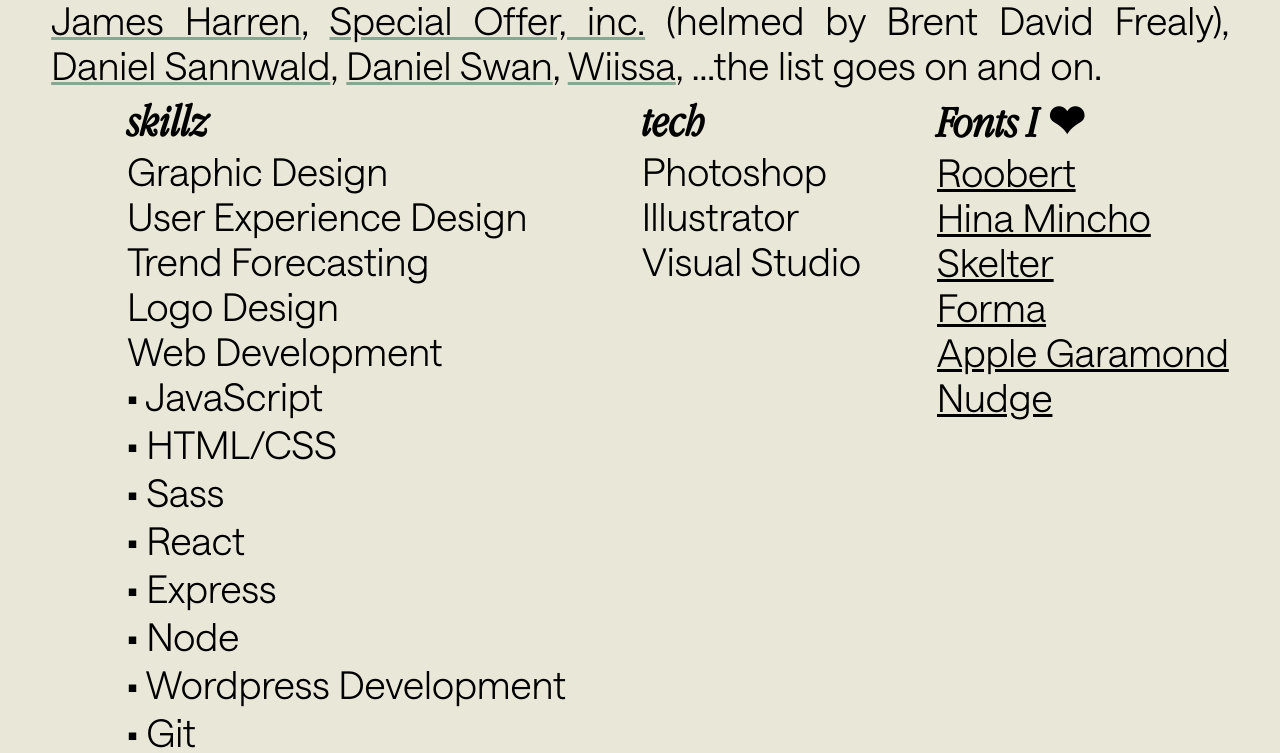
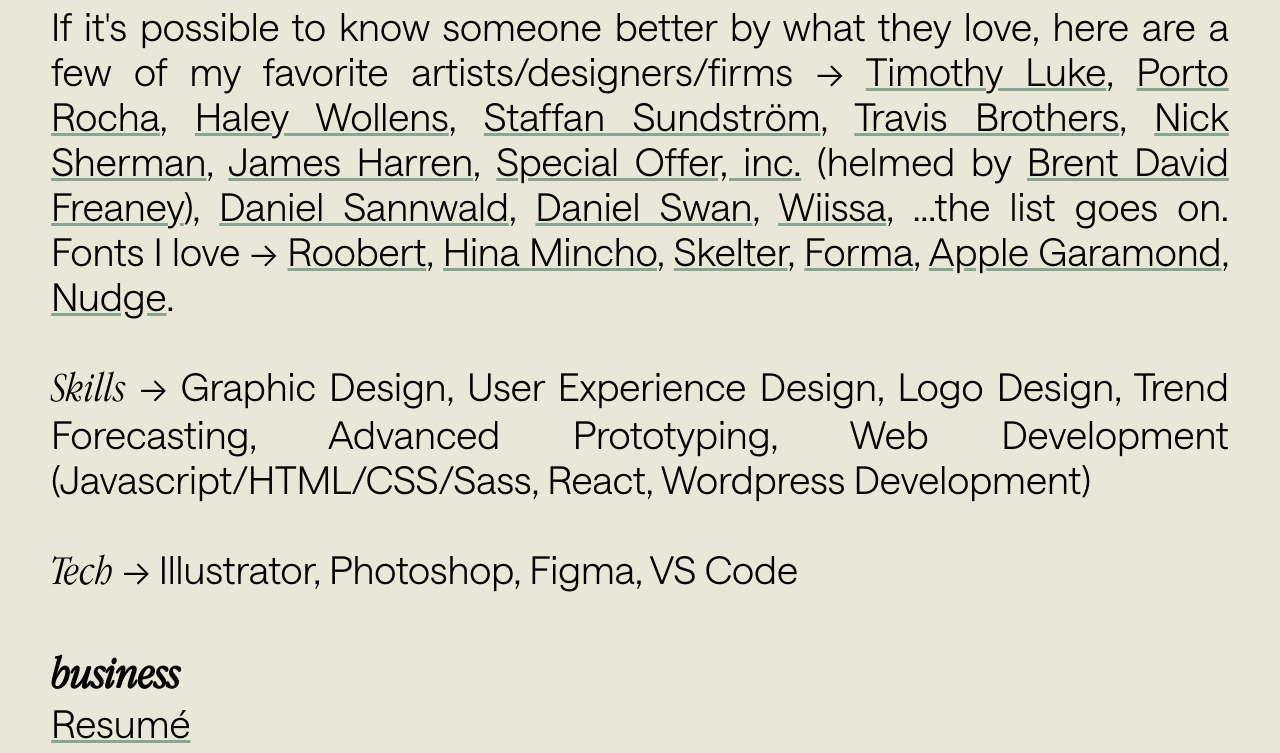
Before and after one commit to sucrete/p4bmk2, a Next.js app: page / in a window 1280 px wide. Shown: the part 7794-8547 px from the top of the page. Built offline with nearby package versions, Linux system fonts and the light colour scheme; a web font is replaced by a local one.

Commit message:
verbiage shop

```diff
--- a/pages/index.js
+++ b/pages/index.js
@@ -115,15 +115,14 @@
         <div className="descripsh descripsh--2">
           <div className="detailsContainer">
             <div>
-              <span className="_1">Hi, Barkley!</span> Thank you for looking
-              over some of my work.
-            </div>
+              <span className="_1">Hi, Barkley!</span> Thank you for viewing
+              some of my work. I{"'"}ve wanted to apply for a position with
+              Barkley when I had some work I was proud to present. A short{" "}
+              <span className="_1">About me </span>→ I{"'"}m nothing if not
+              detailed, eschew always on the hunt for affecting experiences.{" "}
               <br />
-            <br />
-            <div>
-              {" "}
-              If it{"'"}s possible to know someone by what they love, here are a
-              few of my favorite artists/designers/firms →{" "}
+              <br /> If it{"'"}s possible to know someone better by what they
+              love, here are a few of my favorite artists/designers/firms →{" "}
               <Link href="https://tmthyl.uk/" passHref>
                 <a target="_blank" rel="noopener noreferrer">
                   Timothy Luke
@@ -171,7 +170,13 @@
                   Special Offer, inc.
                 </a>
               </Link>{" "}
-              {"("}helmed by Brent David Frealy{")"},{" "}
+              {"("}helmed by{" "}
+              <Link href="https://brentdavidfreaney.com/" passHref>
+                <a target="_blank" rel="noopener noreferrer">
+                  Brent David Freaney
+                </a>
+              </Link>
+              {")"},{" "}
               <Link href="https://www.instagram.com/danielsannwald/" passHref>
                 <a target="_blank" rel="noopener noreferrer">
                   Daniel Sannwald
@@ -189,93 +194,70 @@
                   Wiissa
                 </a>
               </Link>
-              , ...the list goes on and on.
-            </div>
-            <br />
-            <div className="skillsContainer subcontainer">
-              <h3 className="bskillz">skillz</h3>
-              <ul>
-                <li>Graphic Design</li>
-                <li>User Experience Design</li>
-                <li>Trend Forecasting</li>
-                <li>Logo Design</li>
-                <li>
-                  Web Development <br />
-                  <span>⬝ JavaScript</span>
-                  <br />
-                  <span>⬝ HTML/CSS</span>
-                  <br />
-                  <span>⬝ Sass</span>
-                  <br />
-                  <span>⬝ React</span>
-                  <br />
-                  <span>⬝ Express</span>
-                  <br />
-                  <span>⬝ Node</span>
-                  <br />
-                  <span>⬝ Wordpress Development</span>
-                  <br />
-                  <span>⬝ Git</span>
-                </li>
-              </ul>
-            </div>
-            <div className="businessContainer subcontainer">
-              <div className="skillsContainer subcontainer">
-                <h3 className="bskillz">tech</h3>
-                <ul>
-                  <li>Photoshop</li>
-                  <li>Illustrator</li>
-                  <li>Visual Studio</li>
-                </ul>
-              </div>
-            </div>
-            <div className="skillsContainer subcontainer">
-              <h3 className="bskillz">Fonts I ❤</h3>
-              <ul>
-                <li
+              , ...the list goes on. Fonts I love →{" "}
+              <span
                 className="roobert font"
                 onMouseEnter={index.roobert.yay}
                 onMouseLeave={index.roobert.nay}
               >
                 Roobert
-                </li>
-                <li
+              </span>
+              ,{" "}
+              <span
                 className="america font"
                 onMouseEnter={index.hina.yay}
                 onMouseLeave={index.hina.nay}
               >
                 Hina Mincho
-                </li>
-                <li
+              </span>
+              ,{" "}
+              <span
                 className="skelter font"
                 onMouseEnter={index.skelter.yay}
                 onMouseLeave={index.skelter.nay}
               >
                 Skelter
-                </li>
-                <li
+              </span>
+              ,{" "}
+              <span
                 className="forma font"
                 onMouseEnter={index.forma.yay}
                 onMouseLeave={index.forma.nay}
               >
                 Forma
-                </li>
-                <li
+              </span>
+              ,{" "}
+              <span
                 className="forma font"
                 onMouseEnter={index.apple.yay}
                 onMouseLeave={index.apple.nay}
               >
                 Apple Garamond
-                </li>
-                <li
+              </span>
+              ,{" "}
+              <span
                 className="forma font"
                 onMouseEnter={index.nudge.yay}
                 onMouseLeave={index.nudge.nay}
               >
                 Nudge
-                </li>
-              </ul>
+              </span>
+              .
             </div>
+            <br />
+            <div>
+              <span className="_1">Skills</span> → Graphic Design, User
+              Experience Design, Logo Design, Trend Forecasting, Advanced
+              Prototyping, Web Development {"("}Javascript/HTML/CSS/Sass, React,
+              Wordpress Development{")"}
+            </div>
+            <br />
+            <div>
+              <span className="_1">Tech</span> → Illustrator, Photoshop, Figma,
+              VS Code
+            </div>
+            <br />
+
             <div className="businessContainer subcontainer">
               <h3 className="bskillz">business</h3>
               <ul>
--- a/styles/globals.css
+++ b/styles/globals.css
@@ -67,6 +67,7 @@
 
 ._1 {
   font-family: "Apple Garamond Italic";
+  font-size: 3.3vw;
 }
 
 .descripsh {
@@ -99,12 +100,6 @@
   text-decoration: underline;
 }
 
-.detailsContainer {
-  display: flex;
-  flex-wrap: wrap;
-  flex-direction: row;
-  justify-content: space-between;
-}
 .detailsContainer .fontsContainer ul li img {
   height: 80px;
 }
@@ -118,6 +113,10 @@
 .font {
   cursor: ne-resize;
   text-decoration: underline;
+  text-decoration-color: #88a691;
+}
+.font:hover {
+  text-decoration-color: black;
 }
 
 .fontImage {
@@ -157,7 +156,6 @@
 
 a {
   text-decoration-color: #88a691;
-  transition: all 0.3s ease;
 }
 a:hover {
   text-decoration-color: black;
--- a/styles/globals.scss
+++ b/styles/globals.scss
@@ -137,6 +137,7 @@
 }
 ._1 {
   font-family: "Apple Garamond Italic";
+  font-size: 3.3vw;
 }
 .descripsh {
   font-family: "Saans Light";
@@ -161,8 +162,6 @@
 .barkport {
   font-family: "Apple Garamond Italic", sans-serif;
   margin-right: 3rem;
-
-  // text-decoration: underline;
   &--2 {
     color: black;
   }
@@ -173,11 +172,6 @@
 }
 
 .detailsContainer {
-  display: flex;
-  flex-wrap: wrap;
-  flex-direction: row;
-  justify-content: space-between;
-
   .fontsContainer {
     ul {
       li {
@@ -198,6 +192,10 @@
 .font {
   cursor: ne-resize;
   text-decoration: underline;
+  text-decoration-color: #88a691;
+  &:hover {
+    text-decoration-color: black;
+  }
 }
 
 .fontImage {
@@ -259,7 +257,6 @@
 
 a {
   text-decoration-color: #88a691;
-  transition: all 0.3s ease;
   &:hover {
     text-decoration-color: black;
   }
```
Also changed, not shown: 1 other file (tests, documents, lock files or other folders). Lines whose indentation alone changed are shown as unchanged.
